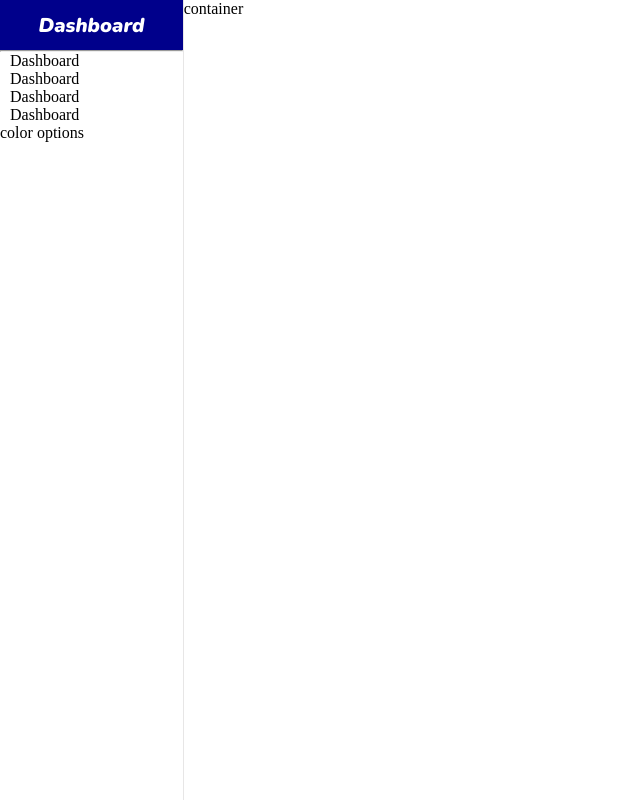
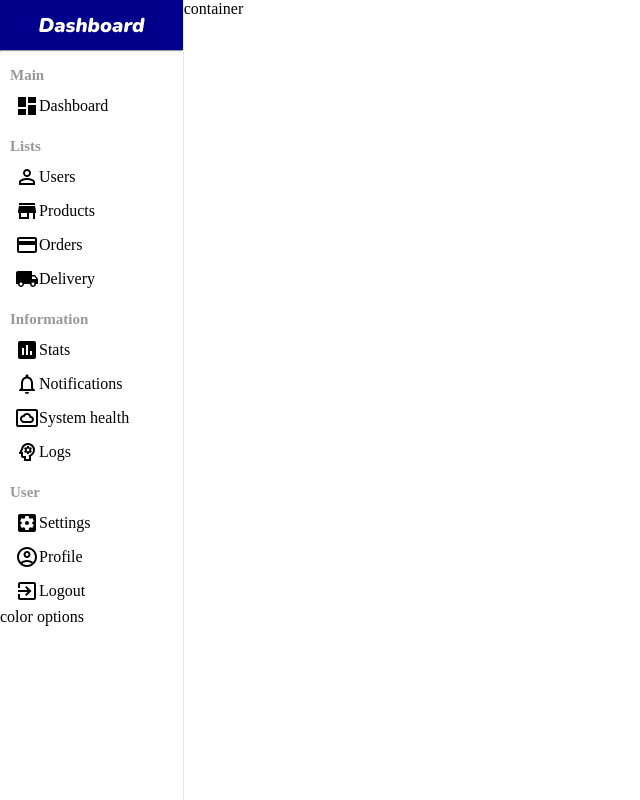
Before and after one commit to greenMakaroni/dashboard, a React (Create React App) app: page / in a window 1280 px wide. Shown: the whole page, without its empty margins (0-640 px from the left). Built offline with nearby package versions, Linux system fonts and the light colour scheme.

Commit message:
add sidebar icons and style them

```diff
--- a/src/components/sidebar/Sidebar.jsx
+++ b/src/components/sidebar/Sidebar.jsx
@@ -1,29 +1,89 @@
-import React from 'react'
 import "./sidebar.scss"
+
+import DashboardIcon from "@mui/icons-material/Dashboard";
+import PersonOutlineIcon from "@mui/icons-material/PersonOutline";
+import LocalShippingIcon from "@mui/icons-material/LocalShipping";
+import CreditCardIcon from "@mui/icons-material/CreditCard";
+import StoreIcon from "@mui/icons-material/Store";
+import InsertChartIcon from "@mui/icons-material/InsertChart";
+import SettingsApplicationsIcon from "@mui/icons-material/SettingsApplications";
+import ExitToAppIcon from "@mui/icons-material/ExitToApp";
+import NotificationsNoneIcon from "@mui/icons-material/NotificationsNone";
+import SettingsSystemDaydreamOutlinedIcon from "@mui/icons-material/SettingsSystemDaydreamOutlined";
+import PsychologyOutlinedIcon from "@mui/icons-material/PsychologyOutlined";
+import AccountCircleOutlinedIcon from "@mui/icons-material/AccountCircleOutlined";
 
 const Sidebar = () => {
   return (
     <div className="sidebar">
 
         <div className="top">
-            <span className="logo">Dashboard</span>
+            <span className="logo">
+                Dashboard
+            </span>
         </div>
 
         <hr />
 
         <div className="center">
             <ul>
+                <p className="title"> Main </p>
                 <li>
+                    <DashboardIcon className="icon" />
                     <span>Dashboard</span>
                 </li>
+
+
+                <p className="title"> Lists </p>
                 <li>
-                    <span>Dashboard</span>
+                    <PersonOutlineIcon className="icon" />
+                    <span>Users</span>
                 </li>
                 <li>
-                    <span>Dashboard</span>
+                    <StoreIcon className="icon" />
+                    <span>Products</span>
                 </li>
                 <li>
-                    <span>Dashboard</span>
+                    <CreditCardIcon className="icon" />
+                    <span>Orders</span>
+                </li>
+                <li>
+                    <LocalShippingIcon className="icon" />
+                    <span>Delivery</span>
+                </li>
+
+
+                    <p className="title"> Information </p>
+                <li>
+                    <InsertChartIcon className="icon" />
+                    <span>Stats</span>
+                </li>
+                <li>
+                    <NotificationsNoneIcon className="icon" />
+                    <span>Notifications</span>
+                </li>
+                <li>
+                    <SettingsSystemDaydreamOutlinedIcon className="icon" />
+                    <span>System health</span>
+                </li>
+                <li>
+                    <PsychologyOutlinedIcon className="icon" />
+                    <span>Logs</span>
+                </li>
+
+
+                <p className="title"> User </p>
+                <li>
+                    <SettingsApplicationsIcon className="icon" />
+                    <span>Settings</span>
+                </li>
+                <li>
+                    <AccountCircleOutlinedIcon className="icon" />
+                    <span>Profile</span>
+                </li>
+                <li>
+                    <ExitToAppIcon className="icon" />
+                    <span>Logout</span>
                 </li>
             </ul>
         </div>
--- a/src/components/sidebar/sidebar.scss
+++ b/src/components/sidebar/sidebar.scss
@@ -24,6 +24,20 @@
             list-style: none;
             margin: 0;
             padding: 0;
+            .title {
+                font-size: 15px;
+                font-weight: bold;
+                color: #999;
+                margin-top: 15px;
+                margin-bottom: 5px;
+            }
+
+            li {
+                display: flex;
+                align-items: center;
+                padding: 5px;
+                cursor: pointer;
+            }
         }
     }
 }
```
